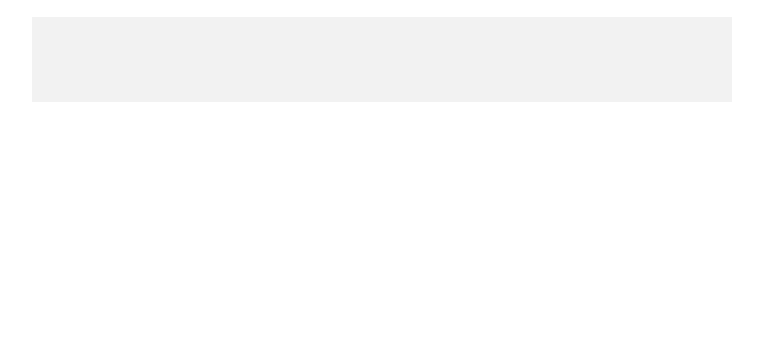
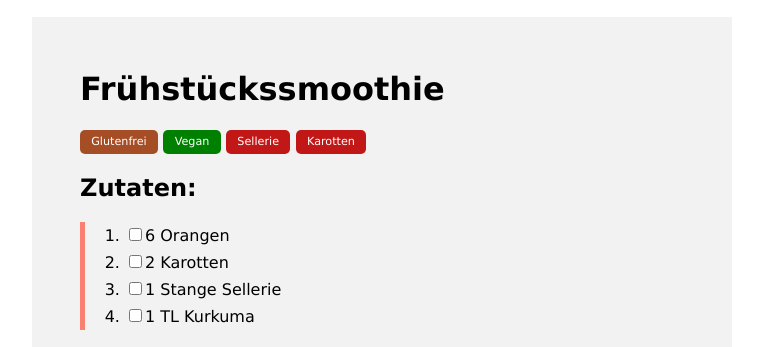
Before and after one commit to LinkedInLearning/web-components-3055736, a website built with Parcel: page index.html in a window 1280 px wide. Shown: the part 688-1035 px from the top of the page, without its empty margins (258-1021 px from the left). Before the commit the page ends 822 px from the top, so only its background shows below. Built offline with nearby package versions, Linux system fonts and the light colour scheme.

Commit message:
templates fixed

```diff
--- a/index.html
+++ b/index.html
@@ -127,9 +127,9 @@
       </article>
 
       <article class="recipe" is="my-recipe">
-        <h1>Frühstückssmoothie</h1>
+        <span slot="headline">Frühstückssmoothie</span>
 
-        <my-ingredients>
+        <my-ingredients slot="ingredients">
           <ol class="ingredients-list">
             <li is="my-ingredient">6 Orangen</li>
             <li is="my-ingredient">2 Karotten</li>
@@ -138,7 +138,7 @@
           </ol>
         </my-ingredients>
 
-        <my-instructions>
+        <my-instructions slot="instructions">
           <div class="instructions">
             <h2>Zubereitung:</h2>
             <p>
@@ -168,6 +168,7 @@
         </my-instructions>
 
         <footer
+          slot="footer"
           is="my-taglist"
           info="Glutenfrei"
           green="Vegan"
```
